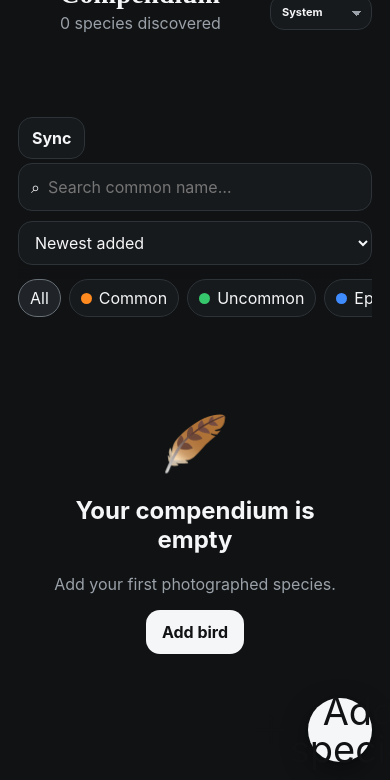
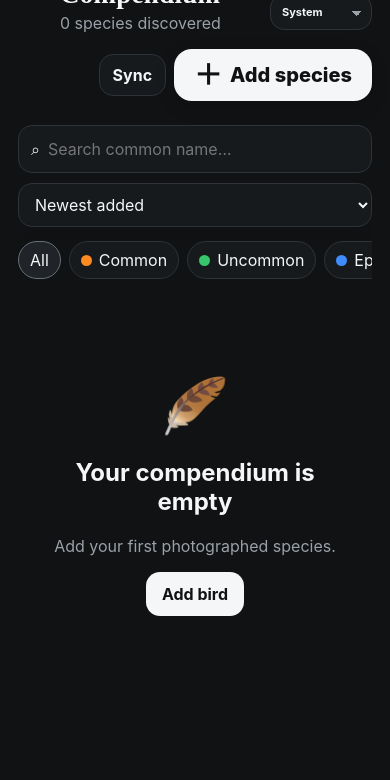
Before and after one commit to 08sciberras-hash/The-Compedndium-2.0, a plain HTML site: page index.html in a window 390 px wide. Shown: the part 64-844 px from the top of the page. Drawn offline with nearby package versions, Linux system fonts and the light colour scheme; a web font is replaced by a local one.

Commit message:
Refine mobile add button dock and floating behavior

```diff
--- a/themes.css
+++ b/themes.css
@@ -18,6 +18,7 @@ html,body,button,input,textarea,select{font-family:var(--app-font)!important}
 [data-font="oldenglish"] #detailCommonName{font-size:38px;line-height:1.05}
 .preference-picker{appearance:none;-webkit-appearance:none;border:1px solid var(--line);background:var(--panel);color:var(--text);border-radius:14px;padding:9px 30px 9px 11px;font-weight:700;min-height:40px;background-image:linear-gradient(45deg,transparent 50%,var(--muted) 50%),linear-gradient(135deg,var(--muted) 50%,transparent 50%);background-position:calc(100% - 14px) 16px,calc(100% - 9px) 16px;background-size:5px 5px,5px 5px;background-repeat:no-repeat}
 .topbar-actions{display:flex;align-items:center;gap:8px}.preference-controls{display:flex;gap:7px;align-items:center}
+.add-label{display:none}
 :root,[data-theme="dark"]{--bg:#101214;--panel:#171a1d;--panel2:#202428;--text:#f5f6f7;--muted:#9aa1a8;--line:#2d3338;color-scheme:dark}
 [data-theme="light"]{--bg:#f4f1ea;--panel:#ffffff;--panel2:#e9e5dc;--text:#191b1c;--muted:#6e706f;--line:#d3cec3;color-scheme:light}
 [data-theme="light"] .toolbar{background:linear-gradient(var(--bg) 80%,transparent)}[data-theme="light"] .sheet-head{background:rgba(255,255,255,.96)}[data-theme="light"] .round-btn{background:rgba(255,255,255,.84);color:#151718}[data-theme="light"] .tile-overlay{background:linear-gradient(transparent,rgba(0,0,0,.78))}
@@ -26,8 +27,12 @@ html,body,button,input,textarea,select{font-family:var(--app-font)!important}
 [data-theme="midnight"]{--bg:#090f1a;--panel:#111b2a;--panel2:#18263a;--text:#eff5ff;--muted:#93a4ba;--line:#283b55;color-scheme:dark}[data-theme="midnight"] .sheet-head{background:rgba(17,27,42,.96)}
 
 @media(max-width:700px){
-  .topbar{align-items:flex-start;padding-bottom:68px}.topbar-actions{align-items:flex-end}.preference-controls{flex-direction:column;gap:5px}.preference-picker{max-width:120px;width:120px;font-size:12px;min-height:36px;padding-top:7px;padding-bottom:7px}.brand-title{font-size:30px}.brand-bird{width:38px;height:38px}.brand-block #summaryText{margin-left:48px}.tile-name{font-size:18px}#detailCommonName{font-size:34px}
-  #addBirdBtn{position:fixed;right:18px;bottom:calc(18px + env(safe-area-inset-bottom));width:64px;height:64px;border-radius:50%;font-size:38px;line-height:1;z-index:30;box-shadow:0 10px 28px rgba(0,0,0,.38),0 0 0 3px color-mix(in srgb,var(--bg) 72%,transparent);display:flex;align-items:center;justify-content:center}
-  #addBirdBtn::after{content:"";position:absolute;inset:-8px;border-radius:50%}
+  .topbar{align-items:flex-start;margin-bottom:8px}.topbar-actions{align-items:flex-end}.preference-controls{flex-direction:column;gap:5px}.preference-picker{max-width:120px;width:120px;font-size:12px;min-height:36px;padding-top:7px;padding-bottom:7px}.brand-title{font-size:30px}.brand-bird{width:38px;height:38px}.brand-block #summaryText{margin-left:48px}.tile-name{font-size:18px}#detailCommonName{font-size:34px}
+  .mobile-add-dock{height:72px;display:flex;align-items:center;justify-content:flex-end;margin:0 0 12px;position:relative}
+  #addBirdBtn.mobile-docked{position:relative;right:auto;bottom:auto;width:auto;height:54px;min-width:170px;border-radius:18px;padding:0 20px;display:flex;align-items:center;justify-content:center;gap:8px;font-size:20px;font-weight:800;line-height:1;z-index:6;box-shadow:0 6px 18px rgba(0,0,0,.16);transition:transform .18s ease,box-shadow .18s ease,bottom .2s ease,right .2s ease,width .2s ease,height .2s ease,border-radius .2s ease}
+  #addBirdBtn.mobile-docked .add-plus{font-size:28px;line-height:1}#addBirdBtn.mobile-docked .add-label{display:inline}
+  #addBirdBtn.mobile-docked.mobile-floating{position:fixed;right:18px;bottom:calc(18px + env(safe-area-inset-bottom));width:64px;height:64px;min-width:64px;border-radius:50%;padding:0;z-index:30;box-shadow:0 10px 28px rgba(0,0,0,.38),0 0 0 3px color-mix(in srgb,var(--bg) 72%,transparent)}
+  #addBirdBtn.mobile-docked.mobile-floating .add-label{display:none}#addBirdBtn.mobile-docked.mobile-floating .add-plus{font-size:38px}
+  #addBirdBtn.mobile-docked:active{transform:scale(.97)}
 }
-@media(max-width:430px){.preference-picker{max-width:102px;width:102px;font-size:11px}.topbar-actions{gap:5px}.preference-controls{gap:4px}.brand-title{font-size:27px}.brand-bird{width:34px;height:34px}.brand-title-row{gap:8px}.brand-block #summaryText{margin-left:42px}}
+@media(max-width:430px){.preference-picker{max-width:102px;width:102px;font-size:11px}.topbar-actions{gap:5px}.preference-controls{gap:4px}.brand-title{font-size:27px}.brand-bird{width:34px;height:34px}.brand-title-row{gap:8px}.brand-block #summaryText{margin-left:42px}.mobile-add-dock{height:68px}#addBirdBtn.mobile-docked{min-width:160px;height:52px}}
```
